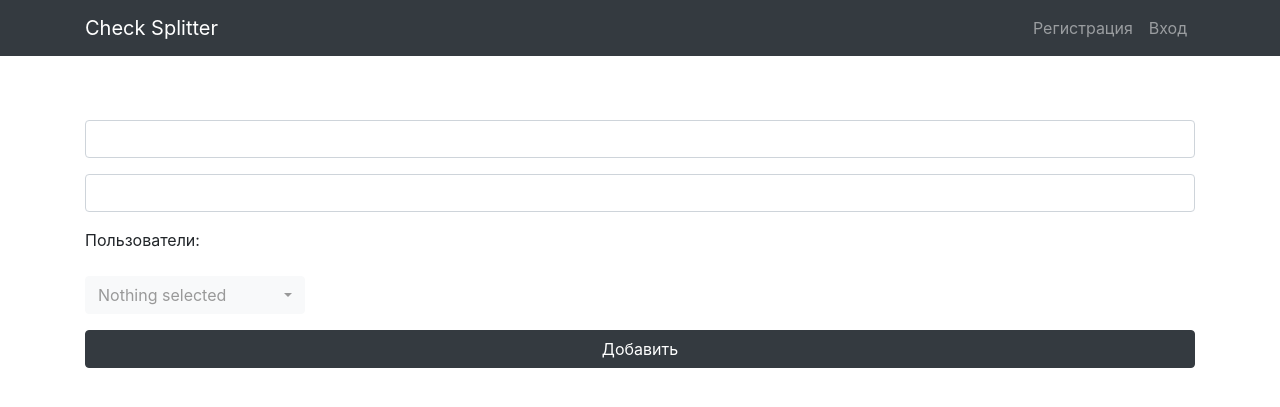
After one commit to sashaaero/CheckSplitter, a Flask app: template templates/order_edit.html in a window 1280 px wide. The commit adds this page. Shown: the top 407 px of the page. Run offline with Flask 2, Linux system fonts and the light colour scheme; the template is opened without the code that fills it, so the values that code supplies are empty; parts of the project's set-up code (start-up, migrations or seed data) failed here and were passed over; some libraries are stand-ins or nearby versions.

Commit message:
Order edit page and view

```diff
--- /dev/null
+++ b/templates/order_edit.html
@@ -0,0 +1,29 @@
+{% extends 'base.html' %}
+
+{% block content %}
+    <script src="https://cdnjs.cloudflare.com/ajax/libs/bootstrap-select/1.13.1/js/bootstrap-select.min.js"></script>
+    <link rel="stylesheet" href="https://cdnjs.cloudflare.com/ajax/libs/bootstrap-select/1.13.1/css/bootstrap-select.css" />
+    <form role="form" method="POST">
+            <div class="form-group">
+                <input type="hidden" name="csrf_token" value="{{ csrf_token() }}"/>
+            </div>
+            <div class="form-group">
+                <input type="text" name="titleInput" id="titleInput" class="form-control" placeholder="{{ order.title }}">
+            </div>
+            <div class="form-group">
+                <input type="text" name="priceInput" id="priceInput" class="form-control" placeholder="{{ order.price }}">
+            </div>
+            <div class="form-group">
+                <label>Пользователи:</label>
+                <p></p>
+                <select class="selectpicker" multiple data-live-search="true" name="users">
+                    {% for user in users %}
+                        <option selected>{{ user.nickname }}</option>
+                    {% endfor %}
+                </select>
+            </div>
+        <div>
+            <button type="submit"  class="btn btn-dark btn-block">Добавить</button>
+        </div>
+        </form>
+{% endblock %}
```
Also changed, not shown: templates/session_edit.html (+3 -5 lines), views.py (+22 -0 lines).
